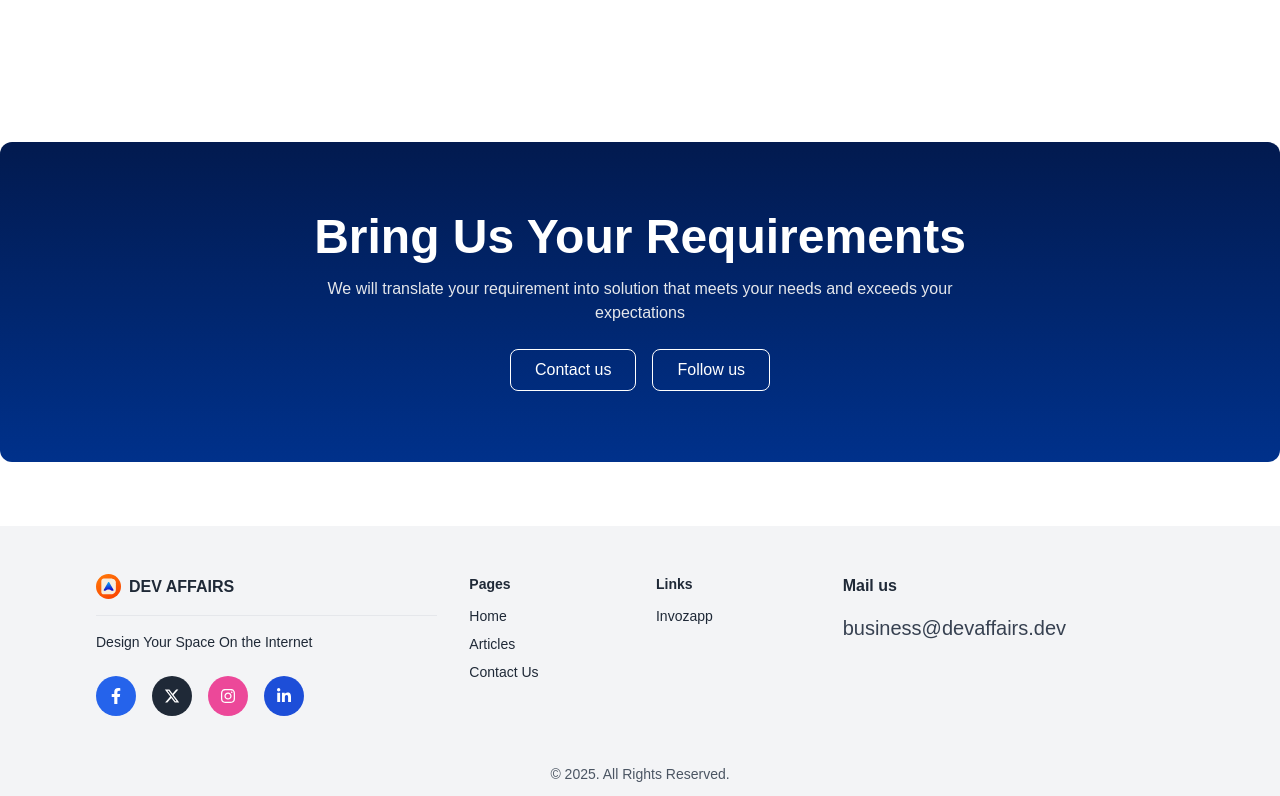
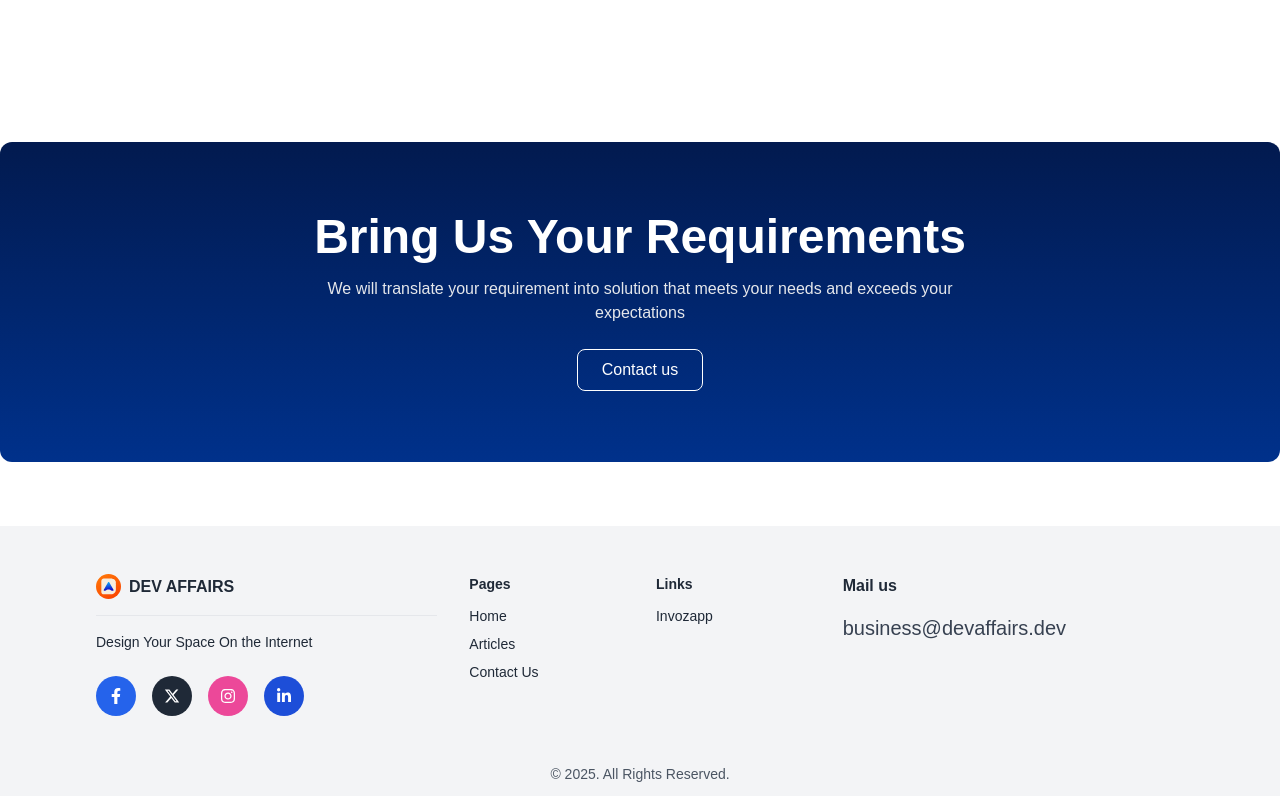
Before and after one commit to Dev-Affairs/Devaffairs, a Next.js app in the folder Landing/: page / in a window 1280 px wide. Shown: the part 2821-3617 px from the top of the page. Built offline with nearby package versions, Linux system fonts and the light colour scheme.

Commit message:
Update ContactRefSection.tsx

```diff
--- a/Landing/app/Sections/ContactRefSection/ContactRefSection.tsx
+++ b/Landing/app/Sections/ContactRefSection/ContactRefSection.tsx
@@ -49,20 +49,21 @@ const ContactRefSection = () => {
                         transition={{ duration: 0.6, ease: "easeOut", delay: 0.4 }}
                         className="mt-6 flex flex-col sm:flex-row justify-center gap-4"
                     >
-                        <motion.button
+                        <motion.a
                             whileHover={{ scale: 1.05 }}
                             whileTap={{ scale: 0.95 }}
                             className="px-6 py-2 border border-white text-white rounded-lg hover:bg-white hover:text-indigo-700 transition duration-300"
+                            href="/contact"
                         >
                             Contact us
-                        </motion.button>
-                        <motion.button
+                        </motion.a>
+                        {/* <motion.button
                             whileHover={{ scale: 1.05 }}
                             whileTap={{ scale: 0.95 }}
                             className="px-6 py-2 border border-white text-white rounded-lg hover:bg-white hover:text-indigo-700 transition duration-300"
                         >
                             Follow us
-                        </motion.button>
+                        </motion.button> */}
                     </motion.div>
                 </motion.div>
             </motion.div>
```
